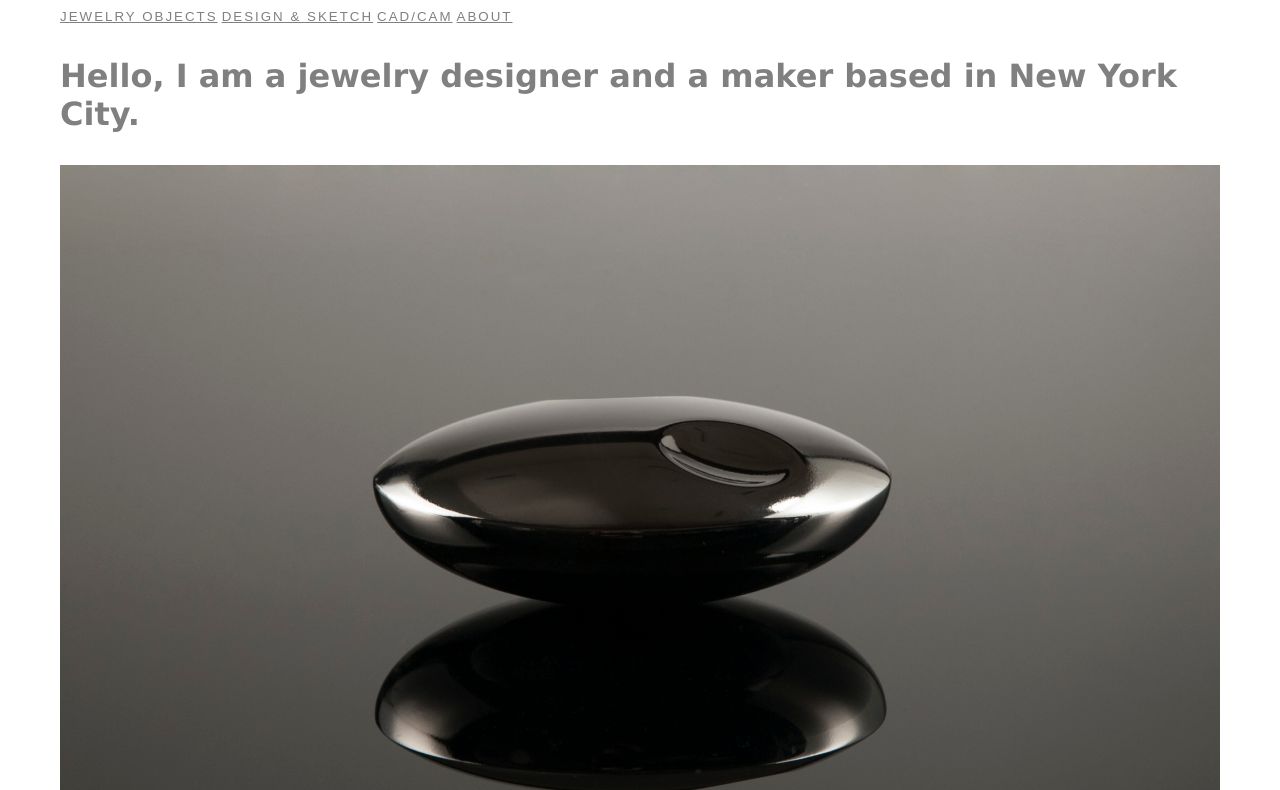
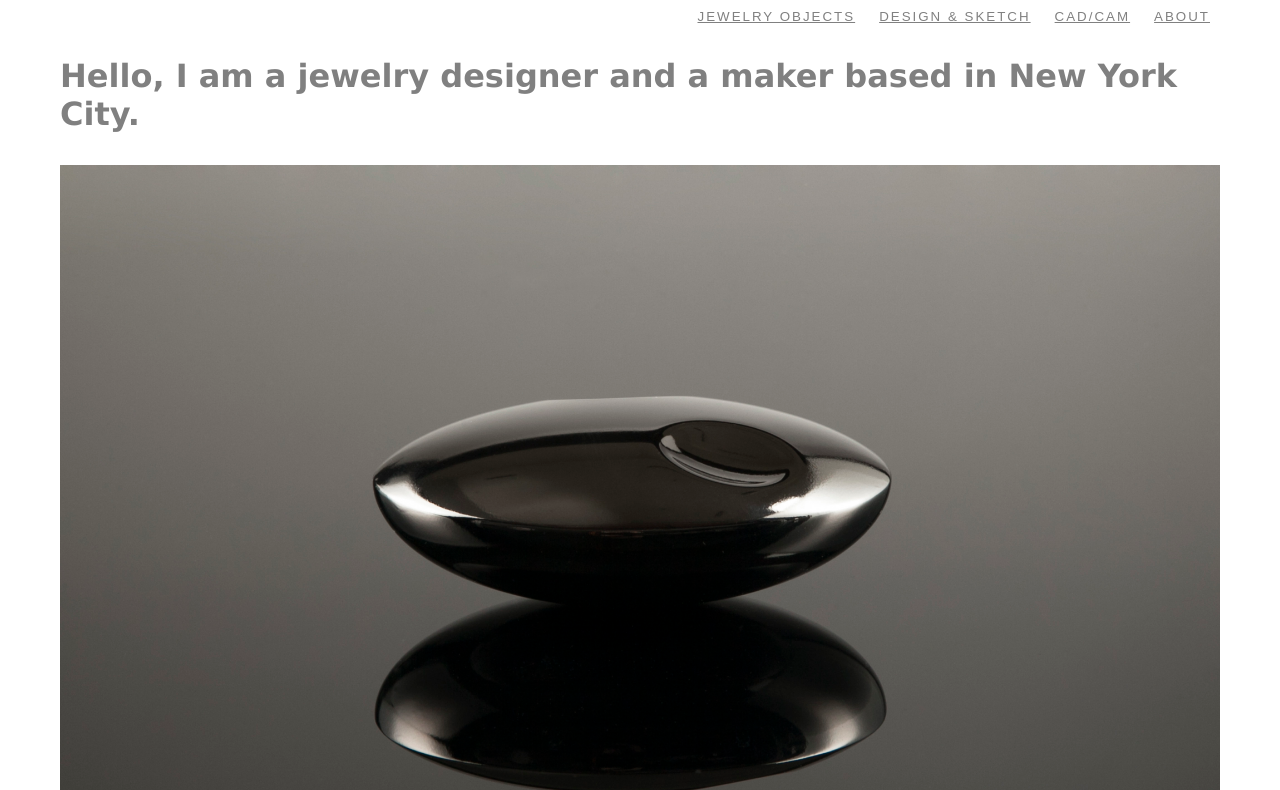
Before and after one commit to yeonjunghongjewelry/yeonjunghongjewelry.github.io, a plain HTML site: page unit_3/index.html in a window 1280 px wide. Shown: the part 110-900 px from the top of the page. Drawn offline with Linux system fonts and the light colour scheme.

Commit message:
text edits

```diff
--- a/unit_3/css/style.css
+++ b/unit_3/css/style.css
@@ -23,13 +23,16 @@ img {
 	color:black;
 	font-family: Helvetica;
 }
+nav {
+	text-align: right;
+}
 .navlink{
 	color:gray;
 	font-family: Arial;
 	font-size: 10pt;
-	text-align: left;
 	text-transform: uppercase;
 	letter-spacing: 2px;
+	padding:10px 10px;
 }
 .item01{
 	color:purple;
```
Also changed, not shown: 2 other files.
